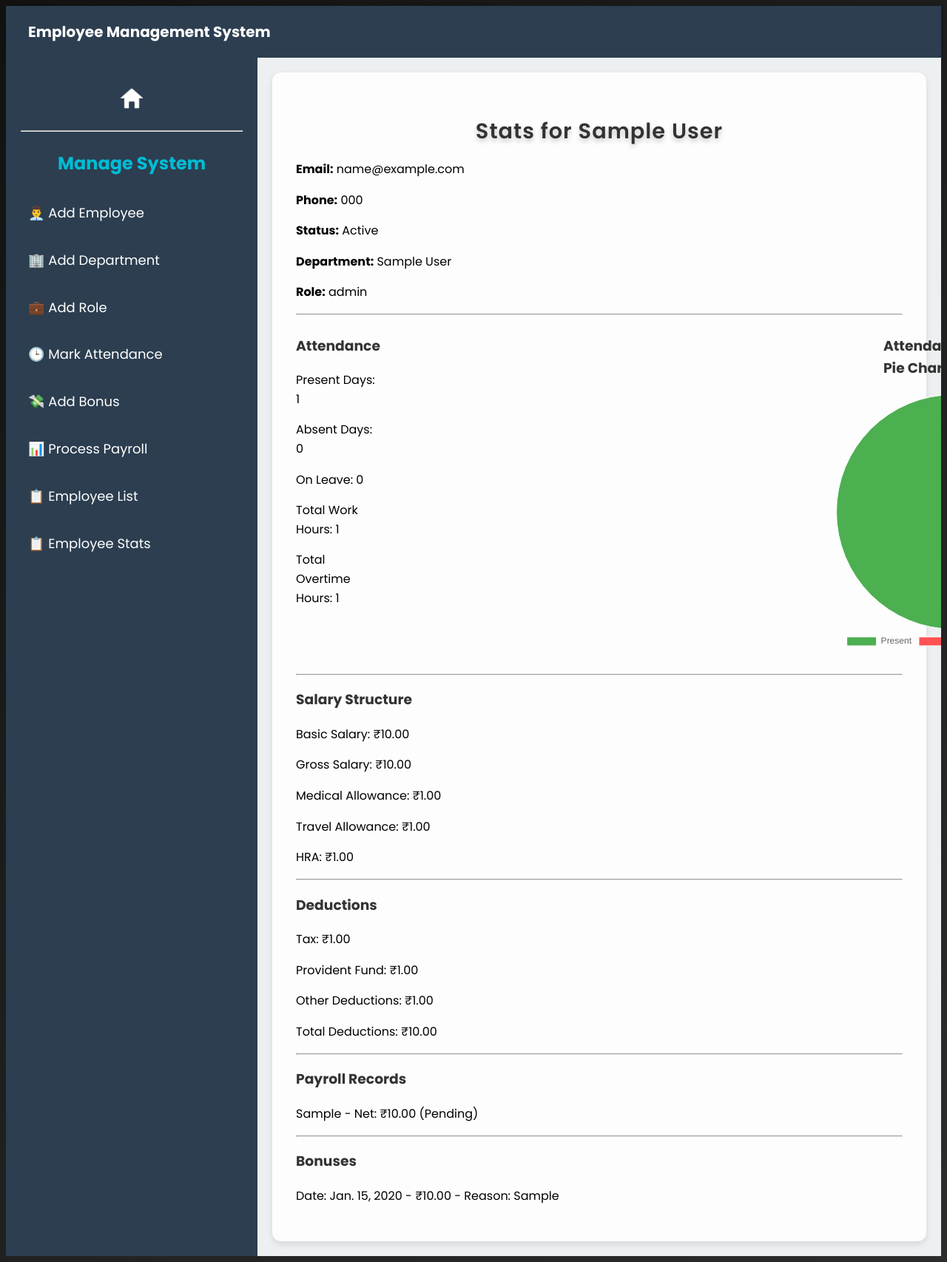
After one commit to KRAKEN0067/employee-payroll-system, a Django app: page /individual_stats/1/ in a window 1280 px wide. The commit adds this page. Shown: the whole page at 74% size. Run offline with Django 5.2, Linux system fonts and the light colour scheme; tables that the repository leaves empty hold one stand-in row (values such as "Sample post").

Commit message:
added new features like navbar and individual stats

```diff
--- a/employee/static/css/home.css
+++ b/employee/static/css/home.css
@@ -13,7 +13,7 @@ body {
   background: linear-gradient(135deg, #00bcd4, #8bc34a);  /* Neon gradient */
   color: white;
   text-align: center;
-  padding: 120px 0 80px 0;
+  padding:  0  0;
   position: relative;
   z-index: 1;
 }
@@ -31,6 +31,7 @@ body {
   letter-spacing: 2px;
   margin-bottom: 20px;
   text-shadow: 0 4px 6px rgba(0, 0, 0, 0.2);
+  margin-top: 50px;
 }
 
 .hero-text p {
@@ -48,6 +49,7 @@ body {
   font-size: 1.1rem;
   font-weight: 600;
   transition: background-color 0.3s ease;
+
 }
 
 .btn-primary:hover {
--- /dev/null
+++ b/employee/static/css/individual_stats.css
@@ -0,0 +1,31 @@
+.employee-stats {
+    background: #fdfdfd;
+    padding: 2rem;
+    border-radius: 12px;
+    box-shadow: 0 4px 8px rgba(0,0,0,0.1);
+    font-family: Arial, sans-serif;
+}
+.employee-stats h2, .employee-stats h3 {
+    color: #333;
+}
+p{
+    color: black;
+}
+#attendanceChart {
+    width: 350px !important;
+    height: 350px !important;
+    max-width: 100%;
+    display: block;
+    margin: 20px auto;
+    margin-left: 600px;
+    align-items: center;
+
+}
+.attendance-title{
+    margin-left: 680px;
+}
+.attendance{
+    display: flex;
+
+
+}
--- a/employee/static/css/manage.css
+++ b/employee/static/css/manage.css
@@ -4,7 +4,7 @@
 }
 
 .manage-sidebar {
-  width: 250px;
+  width: 300px;
   background-color: #2c3e50;
   padding: 20px;
   color: white;
--- a/employee/static/css/style.css
+++ b/employee/static/css/style.css
@@ -1,4 +1,10 @@
 /* Global Styles */
+
+@import url('https://fonts.googleapis.com/css2?family=Poppins:ital,wght@0,100;0,200;0,300;0,400;0,500;0,600;0,700;0,800;0,900;1,100;1,200;1,300;1,400;1,500;1,600;1,700;1,800;1,900&display=swap');
+
+* {
+  font-family: poppins;
+}
 body {
   background: linear-gradient(135deg, #121212, #2c2c2c);  /* Cool gradient background */
   color: #f5f5f5;
@@ -205,3 +211,67 @@ footer a:hover {
     text-decoration: underline;
   }
 }
+
+
+/*navbar*/
+
+.navbar {
+  display: flex;
+  justify-content: space-between;
+  align-items: center;
+  background-color: #2c3e50;
+  padding: 10px 30px;
+  color: white;
+  box-shadow: 0 2px 10px rgba(0, 0, 0, 0.2);
+  font-family: 'Segoe UI', sans-serif;
+}
+
+.navbar .nav-left, .navbar .nav-center, .navbar .nav-right {
+  display: flex;
+  align-items: center;
+}
+
+.navbar .nav-link {
+  color: white;
+  text-decoration: none;
+  font-weight: 500;
+  font-size: 18px;
+  margin-right: 15px;
+}
+
+.navbar .nav-link:hover {
+  text-decoration: underline;
+}
+
+.navbar .logo {
+  display: flex;
+  align-items: center;
+  gap: 10px;
+}
+
+.navbar .logo img {
+  height: 30px;
+  width: 30px;
+  object-fit: cover;
+}
+
+.navbar .logo span {
+  font-size: 20px;
+  font-weight: bold;
+  color: white;
+}
+
+.navbar .logout-btn {
+  background-color: #e74c3c;
+  border: none;
+  color: white;
+  padding: 8px 14px;
+  border-radius: 6px;
+  font-size: 14px;
+  cursor: pointer;
+  transition: background 0.3s ease;
+}
+
+.navbar .logout-btn:hover {
+  background-color: #c0392b;
+}
--- a/employee/templates/manage/add_bonus.html
+++ b/employee/templates/manage/add_bonus.html
@@ -8,9 +8,11 @@
 
 {% block main_content %}
   <h2>Add Bonus</h2>
-  <form method="POST">
+
+    <form method="POST">
       {% csrf_token %}
       {{ form.as_p }}
       <button type="submit" class="button is-primary">Save</button>
   </form>
+
 {% endblock %}
--- /dev/null
+++ b/employee/templates/manage/individual_stats.html
@@ -0,0 +1,116 @@
+{% extends "manage/manage.html" %}
+{% load static %}
+{% block head %}
+{{ block.super }}
+<link rel="stylesheet" href="{% static 'css/individual_stats.css' %}" />
+<link
+  href="https://fonts.googleapis.com/css2?family=Inter:wght@400;600&display=swap"
+  rel="stylesheet"
+/>
+{% endblock %}
+
+{% block main_content %}
+
+
+<div class="employee-stats">
+    <h2>Stats for {{ employee.first_name }} {{ employee.last_name }}</h2>
+    <p><strong>Email:</strong> {{ employee.email }}</p>
+    <p><strong>Phone:</strong> {{ employee.phone }}</p>
+    <p><strong>Status:</strong> {{ employee.status }}</p>
+    <p><strong>Department:</strong> {{ employee.department.department_name }}</p>
+    <p><strong>Role:</strong> {{ employee.role.role_name }}</p>
+    <hr>
+
+    <div class='attendance'>
+        <div>
+            <h3>Attendance</h3>
+            <p>Present Days: {{ present_days }}</p>
+            <p>Absent Days: {{ absent_days }}</p>
+            <p>On Leave: {{ leave_days }}</p>
+            <p>Total Work Hours: {{ total_work_hours }}</p>
+            <p>Total Overtime Hours: {{ total_overtime }}</p>
+        </div>
+        <div>
+            <h3 class="attendance-title">Attendance Pie Chart</h3>
+            <canvas id="attendanceChart" width="400" height="400"></canvas>
+        </div>
+    </div>
+
+
+
+    <hr>
+
+    <h3>Salary Structure</h3>
+    {% if salary %}
+        <p>Basic Salary: ₹{{ salary.basic_salary }}</p>
+        <p>Gross Salary: ₹{{ salary.gross_salary }}</p>
+        <p>Medical Allowance: ₹{{ salary.medical_allowance }}</p>
+        <p>Travel Allowance: ₹{{ salary.travel_allowance }}</p>
+        <p>HRA: ₹{{ salary.hra }}</p>
+    {% else %}
+        <p>No salary structure available.</p>
+    {% endif %}
+    <hr>
+
+    <h3>Deductions</h3>
+    {% if deductions %}
+        <p>Tax: ₹{{ deductions.tax }}</p>
+        <p>Provident Fund: ₹{{ deductions.provident_fund }}</p>
+        <p>Other Deductions: ₹{{ deductions.other_deductions }}</p>
+        <p>Total Deductions: ₹{{ deductions.total_deductions }}</p>
+    {% else %}
+        <p>No deduction data available.</p>
+    {% endif %}
+    <hr>
+
+    <h3>Payroll Records</h3>
+    {% for payroll in payrolls %}
+        <p>{{ payroll.salary_month }} - Net: ₹{{ payroll.net_salary }} ({{ payroll.payment_status }})</p>
+    {% empty %}
+        <p>No payroll records.</p>
+    {% endfor %}
+    <hr>
+
+    <h3>Bonuses</h3>
+    {% for bonus in bonuses %}
+        <p>Date: {{ bonus.bonus_date }} - ₹{{ bonus.bonus_amount }} - Reason: {{ bonus.bonus_reason }}</p>
+    {% empty %}
+        <p>No bonus records.</p>
+    {% endfor %}
+</div>
+
+<script src="https://cdn.jsdelivr.net/npm/chart.js"></script>
+
+
+<script src="https://cdn.jsdelivr.net/npm/chart.js"></script>
+<script>
+    const ctx = document.getElementById('attendanceChart').getContext('2d');
+    const attendanceChart = new Chart(ctx, {
+        type: 'pie',
+        data: {
+            labels: ['Present', 'Absent', 'On Leave'],
+            datasets: [{
+                label: 'Attendance',
+                data: [
+                    {{ attendance_data.Present }},
+                    {{ attendance_data.Absent }},
+                    {{ attendance_data.On_Leave }}
+                ],
+                backgroundColor: ['#4CAF50', '#FF5252', '#FFC107'],
+                borderWidth: 1
+            }]
+        },
+        options: {
+            responsive: true,
+            plugins: {
+                legend: {
+                    position: 'bottom',
+                }
+            }
+        }
+    });
+</script>
+
+
+
+{% endblock %}
--- a/employee/templates/manage/manage.html
+++ b/employee/templates/manage/manage.html
@@ -1,6 +1,12 @@
-{% extends "base.html" %} {% load static %} {% block head %}
+{% extends "base.html" %}
+{% load static %}
+{% block head %}
 <link rel="stylesheet" href="{% static 'css/manage.css' %}" />
-{% endblock %} {% block content %}
+{% endblock %}
+{% block content %}
+
+{% include "navbar.html" %}
+
 <div class="manage-container">
   <div class="manage-sidebar">
     <div style="display: flex; justify-content: center; margin: 20px 0">
--- /dev/null
+++ b/employee/templates/navbar.html
@@ -0,0 +1,115 @@
+{% load static %}
+
+<!DOCTYPE html>
+<html lang="en">
+  <head>
+    <meta charset="UTF-8" />
+    <meta name="viewport" content="width=device-width, initial-scale=1.0" />
+    <title>Document</title>
+    <style>
+      .navbar form {
+        all: unset; /* This resets all inherited styles from form.css */
+        display: flex;
+        align-items: center;
+      }
+
+      .navbar button {
+        all: unset;
+        background-color: #e74c3c;
+        color: white;
+        padding: 8px 14px;
+        border-radius: 6px;
+        font-size: 14px;
+        cursor: pointer;
+      }
+
+      .navbar button:hover {
+        background-color: #c0392b;
+      }
+      .navbar {
+        height: 50px;
+        display: flex;
+        justify-content: space-between;
+        align-items: center;
+        background-color: #2c3e50;
+        padding: 10px 30px;
+        color: white;
+        box-shadow: 0 2px 10px rgba(0, 0, 0, 0.2);
+        font-family: "Segoe UI", sans-serif;
+      }
+
+      .nav-left,
+      .nav-center,
+      .nav-right {
+        display: flex;
+        align-items: center;
+      }
+
+      .nav-link {
+        color: white;
+        text-decoration: none;
+        font-weight: 500;
+        font-size: 18px;
+        margin-right: 15px;
+      }
+
+      .nav-link:hover {
+        text-decoration: underline;
+      }
+
+      .logo {
+        display: flex;
+        align-items: center;
+        gap: 10px;
+      }
+
+      .logo img {
+        height: 30px;
+        width: 30px;
+        object-fit: cover;
+      }
+
+      .logo span {
+        font-size: 20px;
+        font-weight: bold;
+        color: white;
+      }
+
+      .logout-btn {
+        background-color: #e74c3c;
+        border: none;
+        border-radius: 6px;
+        font-size: 10px;
+        cursor: pointer;
+        transition: background 0.3s ease;
+      }
+
+      .logout-btn:hover {
+        background-color: #c0392b;
+      }
+    </style>
+  </head>
+  <body>
+    {% load static %}
+    <nav class="navbar">
+      <div class="nav-center">
+        <div class="logo">
+          <span>Employee Management System</span>
+        </div>
+      </div>
+
+      <div class="nav-right">
+        {% if user.is_authenticated %}
+        <div class="user-info" style="color: white; margin-right: 10px">
+          Welcome, {{ user.first_name|default:user.username }}
+        </div>
+
+        <form method="post" action="{% url 'logout' %}">
+          {% csrf_token %}
+          <button type="submit" class="logout-btn">Logout</button>
+        </form>
+        {% endif %}
+      </div>
+    </nav>
+  </body>
+</html>
--- a/employee/urls.py
+++ b/employee/urls.py
@@ -14,7 +14,9 @@ urlpatterns = [
     path('process_payroll', process_payroll, name='process_payroll'),
     path('payroll_info/<int:employee_id>', payroll_info, name='payroll_info'),
     path('employee_list/', employee_list, name='employee_list'),
+    path('export-employees/', export_employees_csv, name='export_employees_csv'),
     path('edit_employee/<int:employee_id>/', edit_employee, name='edit_employee'),
+    path('individual_stats/<int:employee_id>/', individual_stats, name='individual_stats'),
     path('delete_employee/<int:employee_id>/', delete_employee, name='delete_employee'),
     path('manage/', manage, name='manage'),
 
--- a/employee/views.py
+++ b/employee/views.py
@@ -7,6 +7,7 @@ from django.contrib.auth.forms import UserCreationForm
 from django.contrib.auth import login
 import calendar
 from datetime import datetime, date
+import csv
 
 def register(request):
     if request.method == 'POST':
@@ -244,3 +245,100 @@ def employee_stats_view(request):
      }
 
      return render(request, 'manage/employee_stats.html', context)
+
+def individual_stats(request, employee_id):
+    employee = get_object_or_404(Employee, pk=employee_id)
+    attendance_records = Attendance.objects.filter(employee=employee)
+    payrolls = Payroll.objects.filter(employee=employee)
+    bonuses = Bonus.objects.filter(employee=employee)
+    salary = SalaryStructure.objects.filter(employee=employee).first()
+    deductions = Deductions.objects.filter(employee=employee).first()
+
+    present_days = attendance_records.filter(status='Present').count()
+    absent_days = attendance_records.filter(status='Absent').count()
+    leave_days = attendance_records.filter(status='On Leave').count()
+    total_work_hours = sum(record.work_hours for record in attendance_records)
+    total_overtime = sum(record.overtime_hours for record in attendance_records)
+
+    attendance_data = {
+    'Present': present_days,
+    'Absent': absent_days,
+    'On_Leave': leave_days,
+}
+
+    context = {
+        'employee': employee,
+        'attendance_data':attendance_data,
+        'present_days': present_days,
+        'absent_days': absent_days,
+        'leave_days': leave_days,
+        'total_work_hours': total_work_hours,
+        'total_overtime': total_overtime,
+        'payrolls': payrolls,
+        'bonuses': bonuses,
+        'salary': salary,
+        'deductions': deductions,
+    }
+    return render(request, 'manage/individual_stats.html', context)
+
+def export_employees_csv(request):
+    # Create the HttpResponse object with CSV headers
+    response = HttpResponse(content_type='text/csv')
+    response['Content-Disposition'] = 'attachment; filename="employee_list.csv"'
+
+    # Create a CSV writer
+    writer = csv.writer(response)
+
+    # Write the header row
+    writer.writerow(['Employee ID', 'Name', 'Email', 'Phone', 'Department', 'Role', 'Status'])
+
+    # Filter employees based on query parameters
+    query = request.GET.get('q', '')
+    department = request.GET.get('department')
+    role = request.GET.get('role')
+    status = request.GET.get('status')
+
+    employees = Employee.objects.all()
+
+    # Apply search query
+    if query:
+        employees = employees.filter(
+            Q(first_name__icontains=query) |
+            Q(last_name__icontains=query) |
+            Q(email__icontains=query) |
+            Q(phone__icontains=query) |
+            Q(department_department_name_icontains=query) |
+            Q(role_role_name_icontains=query)
+        )
+
+    # Apply department filter
+    if department:
+        try:
+            employees = employees.filter(department__pk=int(department))
+        except ValueError:
+            pass  # Ignore invalid department filter
+
+    # Apply role filter
+    if role:
+        try:
+            employees = employees.filter(role__pk=int(role))
+        except ValueError:
+            pass  # Ignore invalid role filter
+
+    # Apply status filter
+    if status:
+        employees = employees.filter(status=status)
+
+    # Write employee data rows
+    for employee in employees:
+        writer.writerow([
+            employee.employee_id,
+            f"{employee.first_name} {employee.last_name}",
+            employee.email,
+            employee.phone,
+            employee.department.department_name if employee.department else '',
+            employee.role.role_name if employee.role else '',
+            employee.status
+        ])
+
+    return response
```
Also changed, not shown: employee/forms.py (+21 -1 lines), employee/static/css/employee_list.css (+30 -0 lines), employee/templates/home.html (+1 -14 lines), employee/templates/manage/employee_list.html (+7 -1 lines), employee/static/css/form.css (line endings or trailing spaces), employee/static/images/view.png (added), employee/static/images/view.webp (added).
